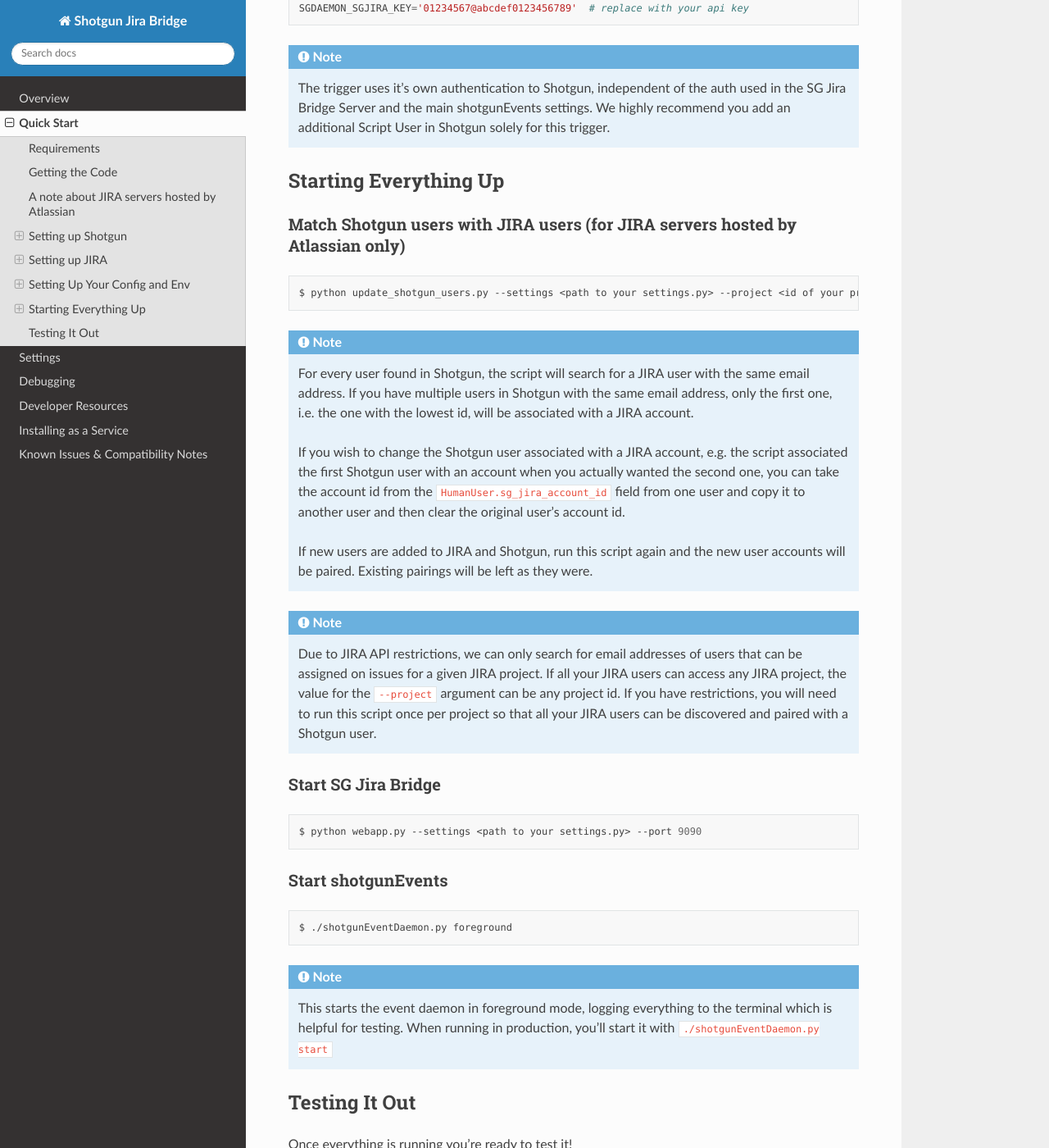
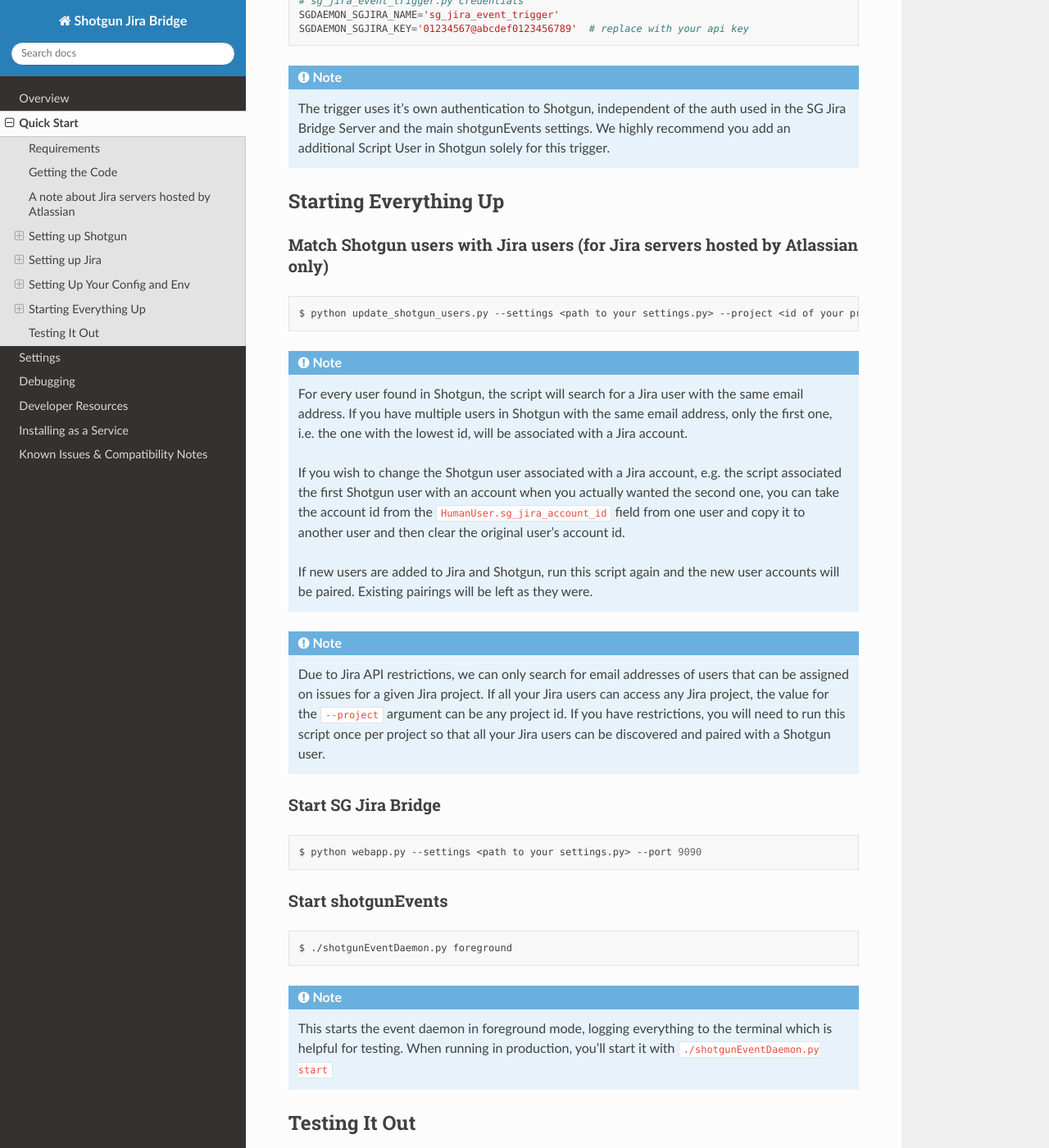
Before and after one commit to shotgunsoftware/sg-jira-bridge, a Sphinx documentation site: the page built from docs/quickstart.rst, in a window 1280 px wide and 1400 px high, scrolled down 5061 px. Shown: the whole window at 82% size. Built offline with Sphinx 7.4.7 and the Read the Docs theme 2.0.0, drawn with Linux system fonts in a browser that asks for light colours; some of the changed text lies outside the part shown.

```diff
--- a/docs/quickstart.rst
+++ b/docs/quickstart.rst
@@ -26,15 +26,15 @@ The quickest way to get the code required is by cloning the Github repos
     $ git clone git@github.com:shotgunsoftware/shotgunEvents.git
 
 
-A note about JIRA servers hosted by Atlassian
+A note about Jira servers hosted by Atlassian
 *********************************************
 
 In April 2019, Atlassian put a new set of rules around accessing user data
-due to the the European GDPR regulation. Since then, email addresses of JIRA
+due to the the European GDPR regulation. Since then, email addresses of Jira
 users are no longer accessible.
 
-As the Shotgun JIRA bridge relies on this information to pair Shotgun users
-with JIRA users, some extra steps will be required to configure the JIRA
+As the Shotgun Jira bridge relies on this information to pair Shotgun users
+with Jira users, some extra steps will be required to configure the Jira
 bridge. This quickstart page will alert you when these extra steps are needed.
 
 
@@ -78,7 +80,7 @@ Configure your Shotgun Project entity with your Jira Sync Settings:
 
 
 
-Setting up JIRA
+Setting up Jira
 ***************
 Required Fields
 ===============
@@ -262,7 +264,7 @@ credentials::
 Starting Everything Up
 **********************
 
-Match Shotgun users with JIRA users (for JIRA servers hosted by Atlassian only)
+Match Shotgun users with Jira users (for Jira servers hosted by Atlassian only)
 ===============================================================================
 
 .. code-block:: bash
@@ -270,26 +272,26 @@ Match Shotgun users with JIRA users (for JIRA servers hosted by Atlassian only)
     $ python update_shotgun_users.py --settings <path to your settings.py> --project <id of your project>
 
 .. note::
-    For every user found in Shotgun, the script will search for a JIRA user with
+    For every user found in Shotgun, the script will search for a Jira user with
     the same email address. If you have multiple users in Shotgun with
     the same email address, only the first one, i.e. the one with the lowest id,
-    will be associated with a JIRA account.
+    will be associated with a Jira account.
 
-    If you wish to change the Shotgun user associated with a JIRA account, e.g. the
+    If you wish to change the Shotgun user associated with a Jira account, e.g. the
     script associated the first Shotgun user with an account when you actually wanted
     the second one, you can take the account id from the ``HumanUser.sg_jira_account_id``
     field from one user and copy it to another user and then clear the original user's
     account id.
 
-    If new users are added to JIRA and Shotgun, run this script again and the new user
+    If new users are added to Jira and Shotgun, run this script again and the new user
     accounts will be paired. Existing pairings will be left as they were.
 
 .. note::
-    Due to JIRA API restrictions, we can only search for email addresses of users
-    that can be assigned on issues for a given JIRA project. If all
-    your JIRA users can access any JIRA project, the value for the ``--project``
+    Due to Jira API restrictions, we can only search for email addresses of users
+    that can be assigned on issues for a given Jira project. If all
+    your Jira users can access any Jira project, the value for the ``--project``
     argument can be any project id. If you have restrictions, you will need to
-    run this script once per project so that all your JIRA users can be discovered
+    run this script once per project so that all your Jira users can be discovered
     and paired with a Shotgun user.
 
 Start SG Jira Bridge
```
Also changed, not shown: other parts of docs/quickstart.rst (+6 -4 lines).
